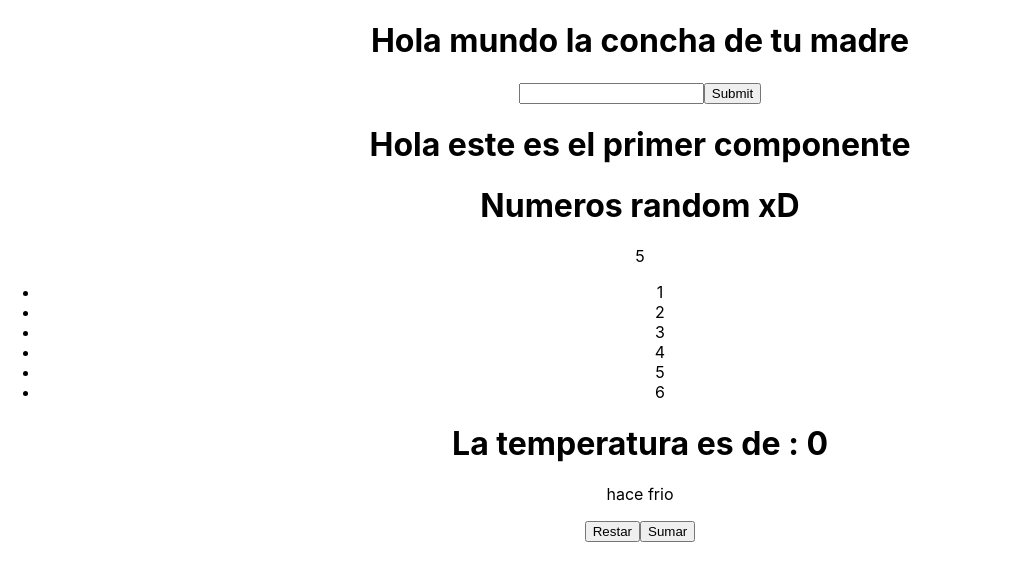
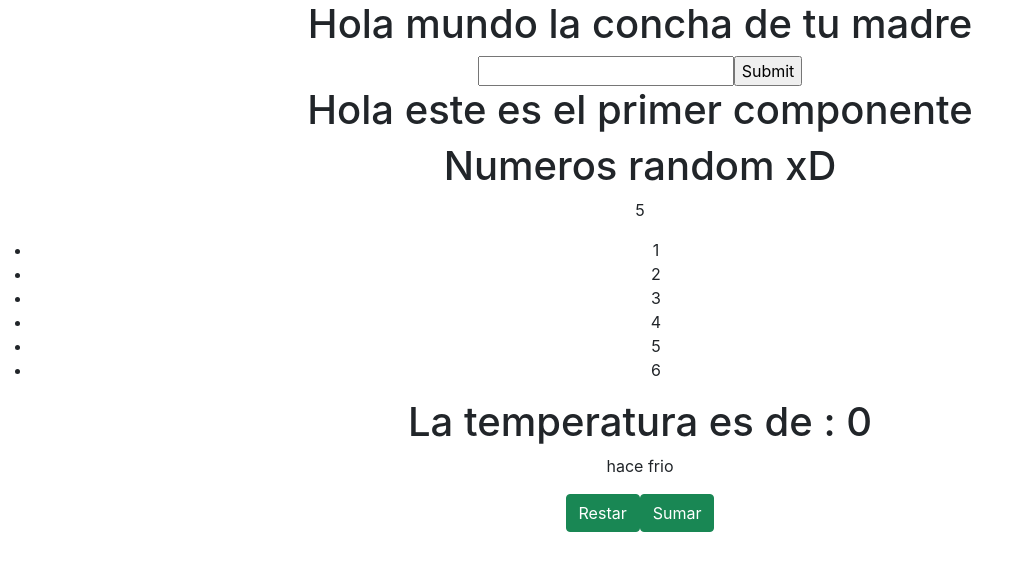
Before and after one commit to Diego-Palacio/practicaReact, a React (Create React App) app: page / in a window 1280 px wide. Shown: the top 580 px of the page, without its empty margins (0-1019 px from the left). Built offline with nearby package versions, Linux system fonts and the light colour scheme.

Commit message:
agregue bootstrap a index.html y classname a boton

```diff
--- a/public/index.html
+++ b/public/index.html
@@ -10,6 +10,7 @@
       content="Web site created using create-react-app"
     />
     <link rel="apple-touch-icon" href="%PUBLIC_URL%/logo192.png" />
+    <link href="https://cdn.jsdelivr.net/npm/bootstrap@5.0.0-beta2/dist/css/bootstrap.min.css" rel="stylesheet" integrity="sha384-BmbxuPwQa2lc/FVzBcNJ7UAyJxM6wuqIj61tLrc4wSX0szH/Ev+nYRRuWlolflfl" crossorigin="anonymous">
     <!--
       manifest.json provides metadata used when your web app is installed on a
       user's mobile device or desktop. See https://developers.google.com/web/fundamentals/web-app-manifest/
--- a/src/App.jsx
+++ b/src/App.jsx
@@ -7,7 +7,7 @@
 
 function App() {
   return (
-    <div className="App">
+    <div className="App  ">
       <h1>Hola mundo la concha de tu madre</h1>
       <form>
         <input type="text" />
--- a/src/components/Temperatura.jsx
+++ b/src/components/Temperatura.jsx
@@ -26,14 +26,14 @@
 
 return (
 
-    <Fragment>
+    <Fragment >
 
     <h1> La temperatura es de : {numeros}</h1>
     <p>
             {frioCalor()}
     </p>
-    <button onClick={restar}> Restar </button>
-    <button onClick={sumar}> Sumar </button>
+    <button className="btn btn-success  btn-Block " onClick={restar}> Restar </button>
+    <button className="btn btn-success btn-Block "  onClick={sumar}> Sumar </button>
 
 
     </Fragment>
```
